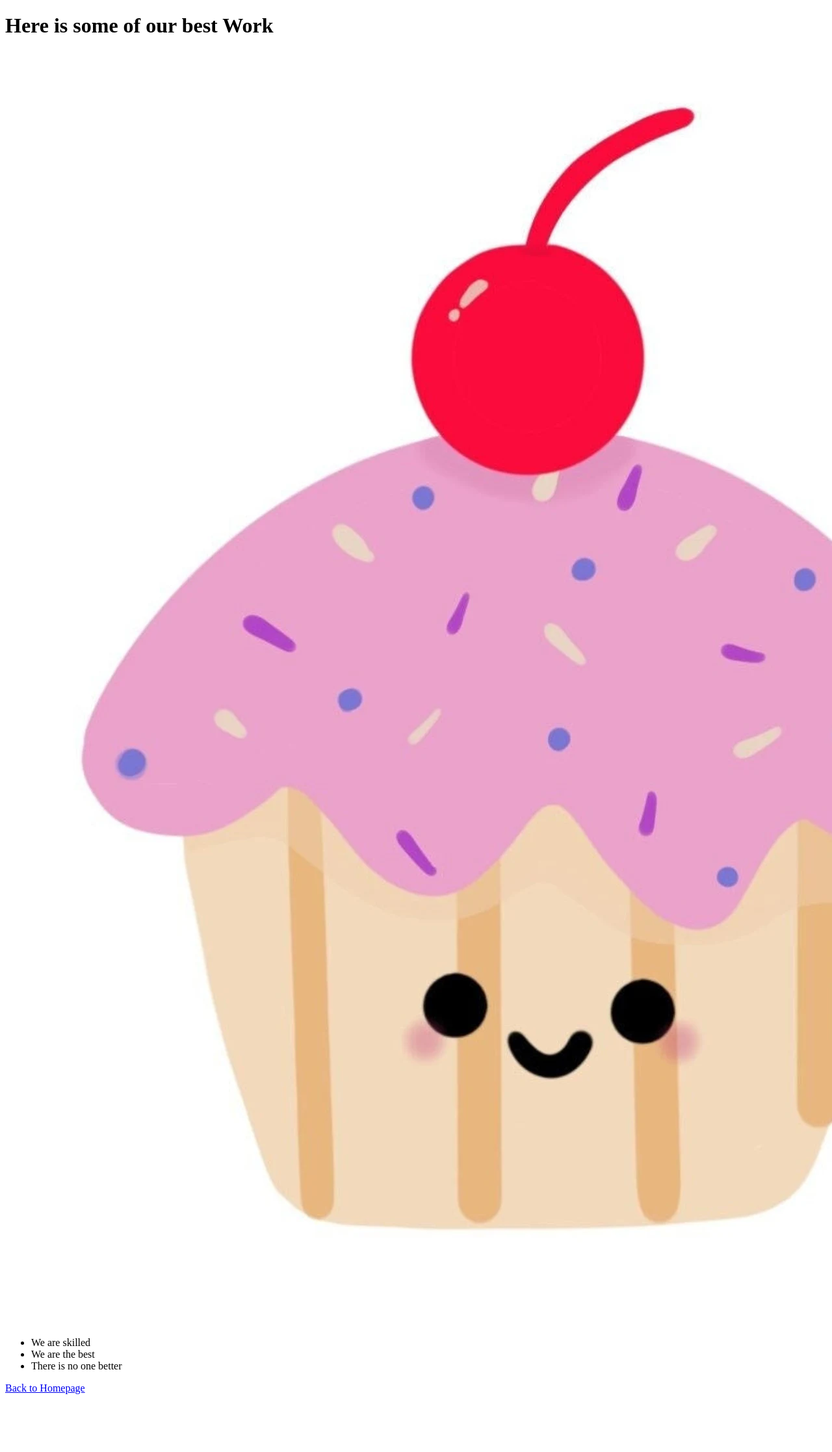
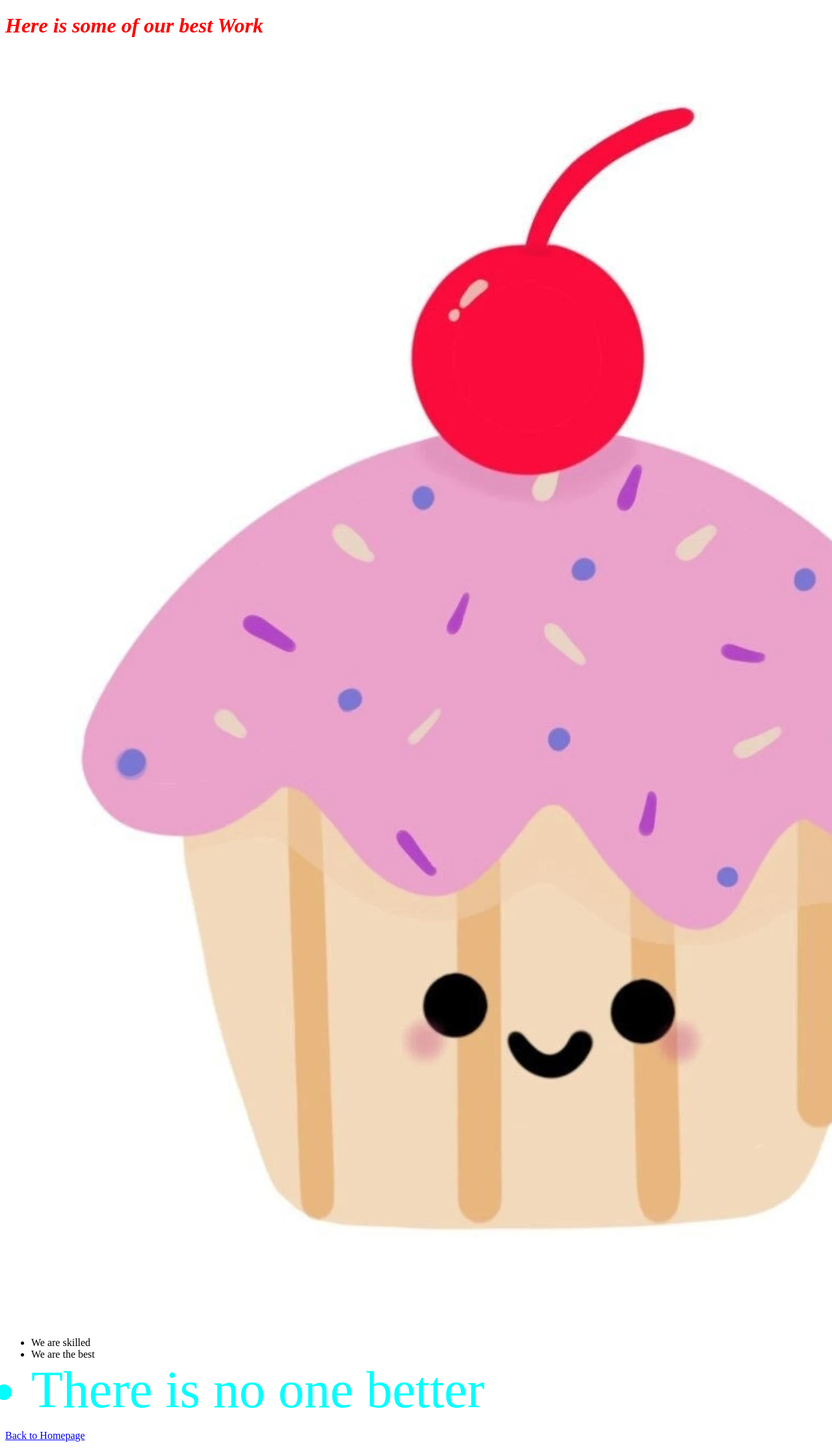
Before and after one commit to bpgoodrow/cupcake-shop, a plain HTML site: page page2.html in a window 1280 px wide. Shown: the top 2234 px of the page at 65% size. Before the commit the page ends 2161 px from the top, so only its background shows below. Drawn offline with Linux system fonts and the light colour scheme.

Commit message:
add stylesheet for index and page2, add css classes
Co-authored-by: Peter Vang <vang_peter06@yahoo.com>

```diff
--- a/css/styles.css
+++ b/css/styles.css
@@ -0,0 +1,10 @@
+.flashy{
+  color:red;
+  font-style: italic;
+}
+
+.best{
+  color: cyan;
+  font-style: bold;
+  font-size: 80px;
+}
--- a/page2.html
+++ b/page2.html
@@ -5,12 +5,12 @@
   <title>Page2</title>
 </head>
 <body>
-  <h1>Here is some of our best Work</h1>
+  <h1 class="flashy">Here is some of our best Work</h1>
   <img src="img/cupcake2.jpeg" alt="photo of best work">
   <ul>
     <li>We are skilled</li>
     <li>We are the best</li>
-    <li>There is no one better</li>
+    <li class="best">There is no one better</li>
   </ul>
   <p><a href="index.html">Back to Homepage</a></p>
 </body>
```
Also changed, not shown: index.html (+2 -2 lines).
